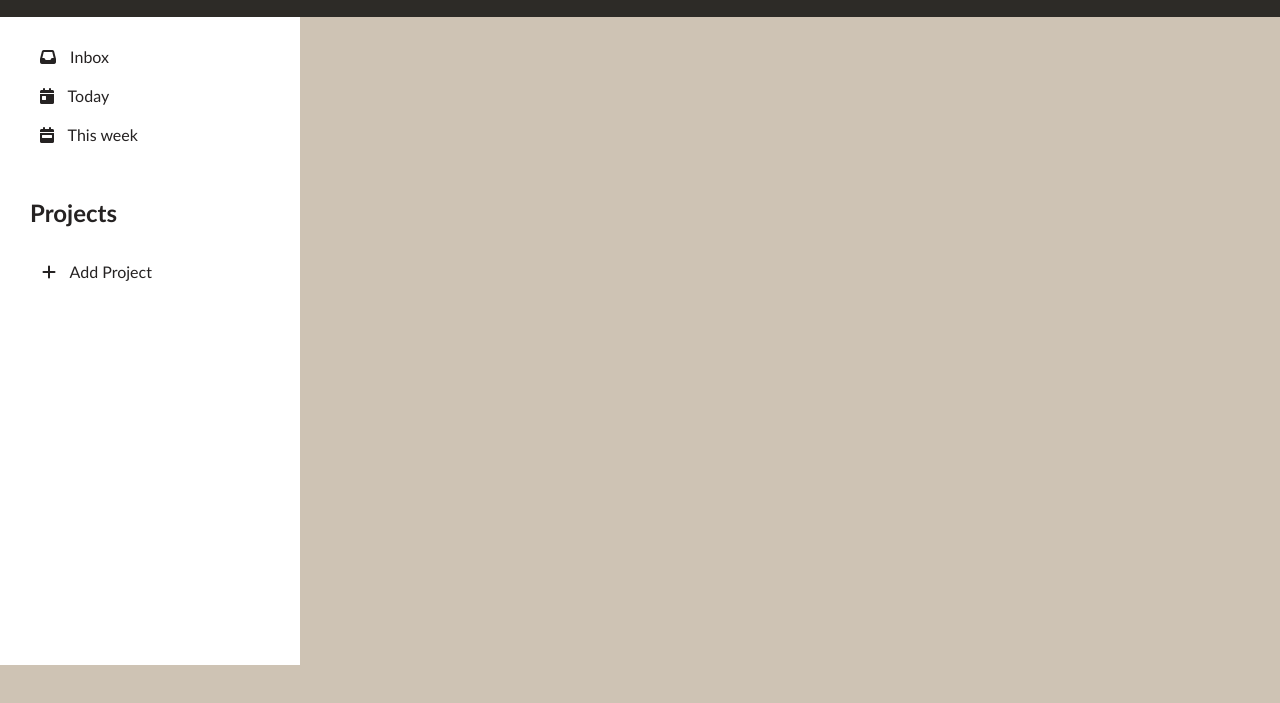
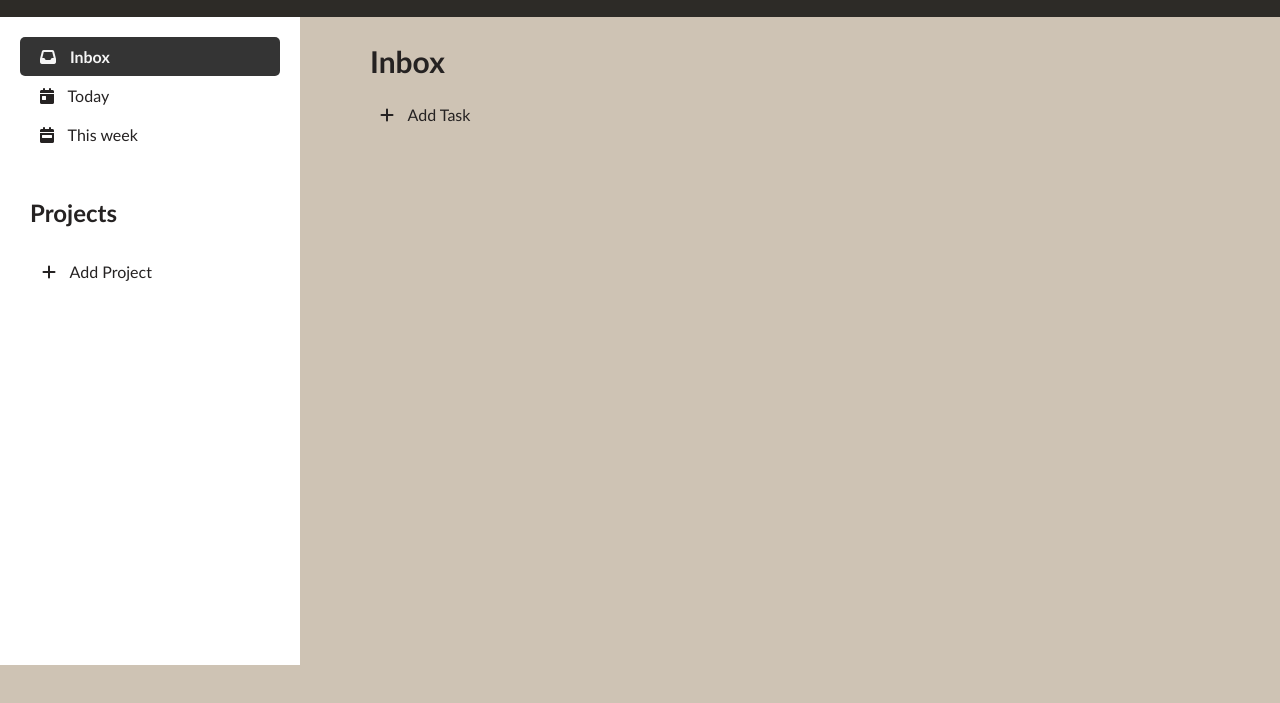
Before and after one commit to ISIKALU01/Todo-list-app, a website built with webpack: page dist/index.html in a window 1280 px wide. Both pictures are taken after a click on the button "Inbox". Shown: the part 91-794 px from the top of the page. Built offline with nearby package versions, Linux system fonts and the light colour scheme.

Commit message:
open inbox function

```diff
--- a/src/modules/UI.js
+++ b/src/modules/UI.js
@@ -143,6 +143,8 @@ export default class UI {
   }
 
   static handleDescription(e) {
+    const descriptionText = this.children[0].innerHTML
+
     if(e.target.classList.contains('fa-pencil-square-o')){
       this.children[0].classList.add('active')
       this.children[1].classList.add('active')
@@ -274,12 +276,34 @@ export default class UI {
 
   //PROJECT EVENT LISTENERS
   static initProjectButtons(){
+    const inboxProjectsButton = document.getElementById('inbox-button')
+    const todayProjectsButton = document.getElementById('today-button')
+    const weekProjectsButton = document.getElementById('week-button')
     const projectButtons = document.querySelectorAll(".button-project")
+
+
+    inboxProjectsButton.addEventListener('click', UI.openInboxTasks)
 
     projectButtons.forEach((projectButton) =>
     projectButton.addEventListener('click', UI.handleProjectButton)
 
     )
+  }
+
+  static openInboxTasks() {
+    UI.openProject('Inbox', this)
+  }
+
+
+  static openProject(projectName, projectButton) {
+    const defaultProjectButtons = document.querySelectorAll('.default-project-button')
+    const projectButtons = document.querySelectorAll('.button-project')
+    const buttons = [...defaultProjectButtons, ...projectButtons]
+
+    buttons.forEach((button) => button.classList.remove('active'))
+    projectButton.classList.add('active')
+    UI.closeAddProjectPopup()
+    UI.loadProjectContent(projectName)
   }
 
 
@@ -304,21 +328,6 @@ export default class UI {
     UI.openProject(projectName, this)
 
   }
-
-  static openProject(projectName, projectButton) {
-    const defaultProjectButtons = document.querySelectorAll('.default-project-button')
-    const projectButtons = document.querySelectorAll('.button-project')
-    const buttons = [...defaultProjectButtons, ...projectButtons]
-
-    buttons.forEach((button) => button.classList.remove('active'))
-    projectButton.classList.add('active')
-    UI.closeAddProjectPopup()
-    UI.loadProjectContent(projectName)
-  }
-
-
-
-
 
 
 
--- a/src/style.css
+++ b/src/style.css
@@ -298,7 +298,7 @@ textarea {
 }
 
 .task-content {
-  width: 200px;
+  width: 150px;
   cursor: pointer;
   text-align: left;
 }
```
Also changed, not shown: dist/main.js.
